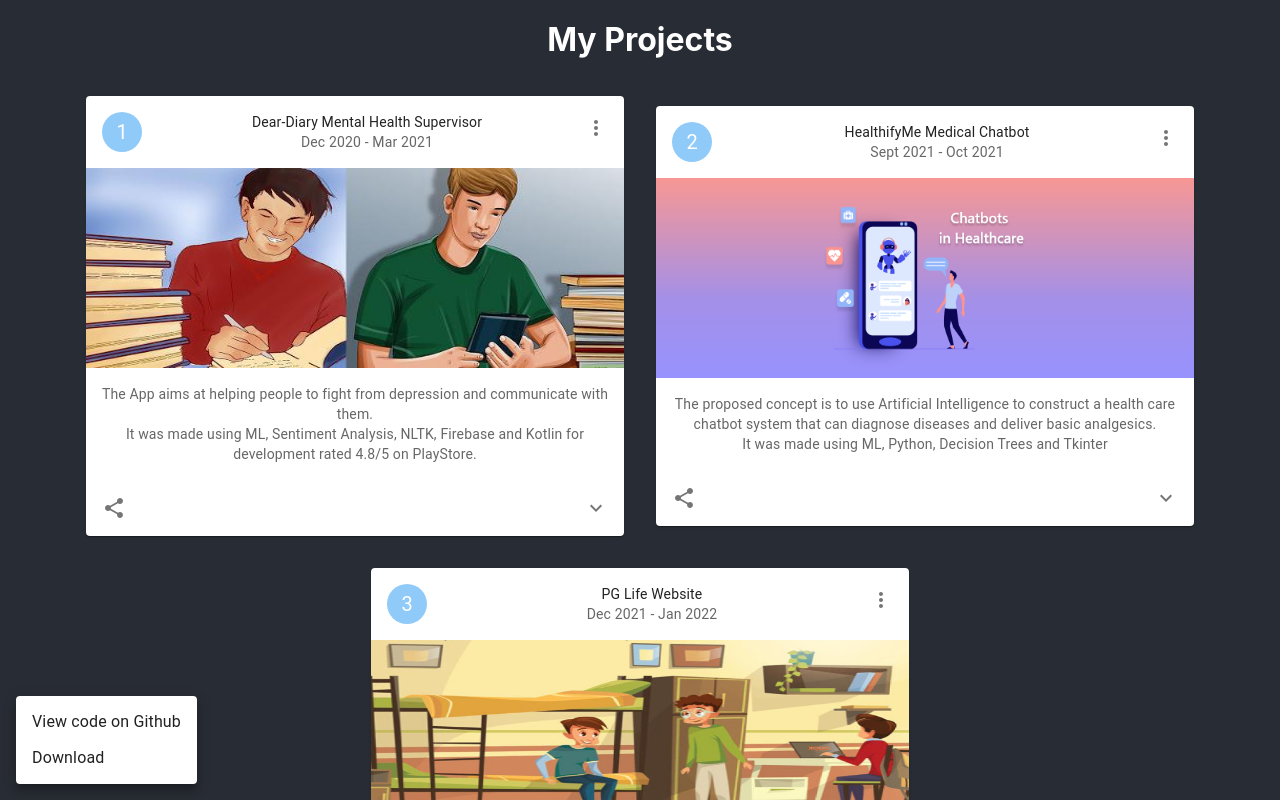
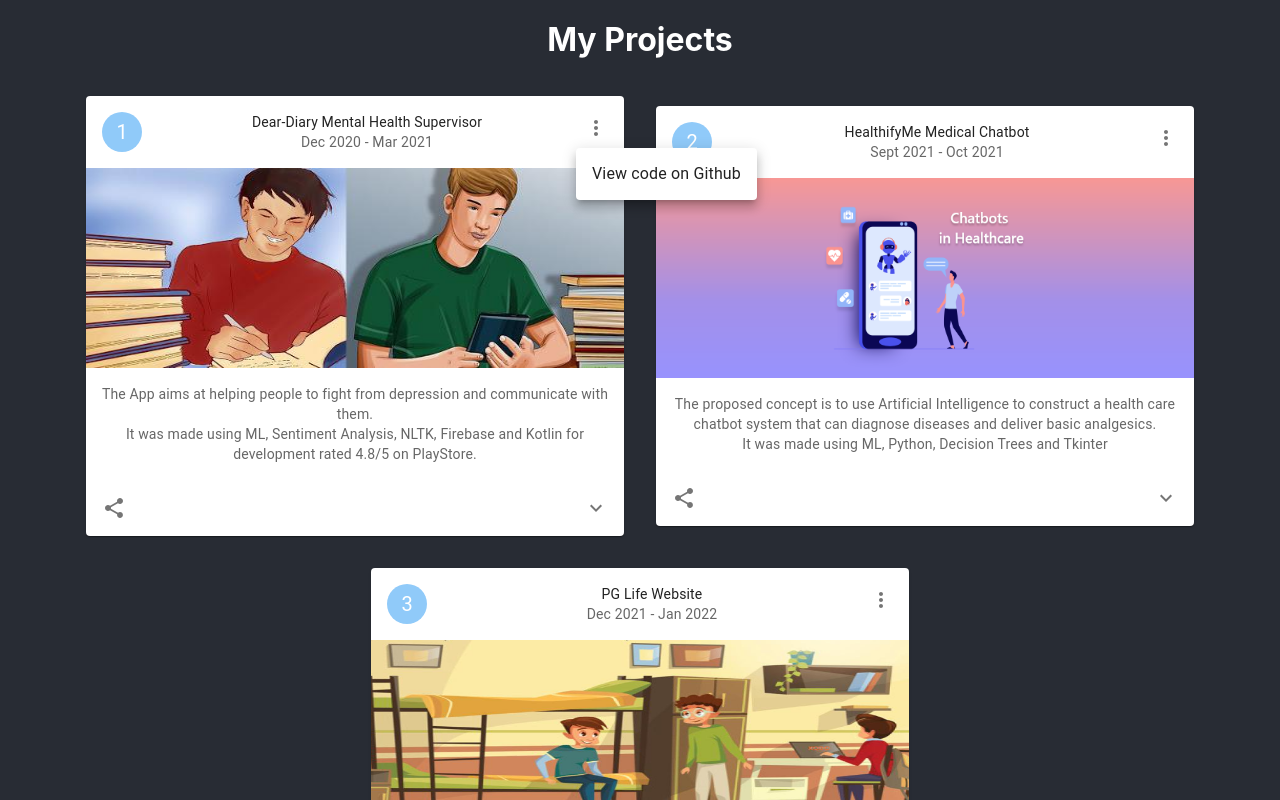
Before and after one commit to priyansh17/portfolio, a React (Create React App) app: page /My-Portfolio/projects in a window 1280 px wide. Both pictures are taken after a click on the button 596 px from the left and 128 px from the top of the page. Shown: the top 800 px of the page. Built offline with nearby package versions, Linux system fonts and the light colour scheme; a web font is replaced by a local one.

Commit message:
changes to opning github url

```diff
--- a/src/Pages/ProjectsCard.js
+++ b/src/Pages/ProjectsCard.js
@@ -29,26 +29,32 @@ const ExpandMore = styled((props) => {
 
 function ProjectsCard(props) {
     const [expanded, setExpanded] = React.useState(false);
-    const [expanded2, setExpanded2] = React.useState(null);
-
-    const open = Boolean(expanded2);
-
-    const handleClose = () => {
-        setExpanded2(null);
-    };
+    const [expanded2, setExpanded2] = React.useState(false);
+    const [anchorEl, setAnchorEl] = React.useState(null);
 
     const handleExpandClick = () => {
         setExpanded(!expanded);
     };
 
-    const handleExpandVertIcon = () => {
-        setExpanded2(true);
+    const handleExpandVertIcon = (event) => {
+        setExpanded2(!expanded2);
+        setAnchorEl(event.currentTarget);
     };
 
+    const handleClose = () => {
+        setExpanded2(false);
+        setAnchorEl(null);
+    }
+
     const MoreOptions = [
-        "View code on Github",
-        "Download"
+        "View code on Github"
     ];
+
+    const openUrl = () => {
+       window.open(props.githubUrl, '_blank', 'noopener,noreferrer');
+    }
+
+    const openMenu = Boolean(expanded2);
 
     return (
         <Card>
@@ -59,21 +65,16 @@ function ProjectsCard(props) {
                     </Avatar>
                 }
                 action={
-                    <>
-                        <IconButton aria-label="more" onClick={handleExpandVertIcon} aria-haspopup="true" aria-controls="long-menu">
-                            <MoreVertIcon />
-                        </IconButton>
-                        <Menu expanded2={expanded2} keepMounted onClose={handleClose} open={open}>
-                            {MoreOptions.map((option) => (
-                                <MenuItem
-                                    key={option}
-                                    onClick={handleClose}>
+                    <IconButton aria-label="more" onClick={handleExpandVertIcon} aria-haspopup="true" >
+                        <MoreVertIcon />
+                        <Menu id="moreOptions" anchorEl={anchorEl} onClose={handleClose} open={openMenu}>
+                            {MoreOptions.map((option, index) => (
+                                <MenuItem key={index} onClick={openUrl}>
                                     {option}
                                 </MenuItem>
                             ))}
                         </Menu>
-                    </>
-
+                    </IconButton>
                 }
                 title={props.name}
                 subheader={props.date}
--- a/src/Pages/ProjectsData.js
+++ b/src/Pages/ProjectsData.js
@@ -8,6 +8,7 @@ const projects = [
     "breifDescription1":"",
     "breifDescription2":"",
     "breifDescription3":"",
+    "githubUrl":"https://github.com/priyansh17/BrainRelief",
 },
 {
     "projectName":"HealthifyMe Medical Chatbot",
@@ -18,6 +19,7 @@ const projects = [
     "breifDescription1":"",
     "breifDescription2":"",
     "breifDescription3":"",
+    "githubUrl":"",
 },
 {
     "projectName":"PG Life Website",
@@ -28,6 +30,7 @@ const projects = [
     "breifDescription1":"",
     "breifDescription2":"",
     "breifDescription3":"",
+    "githubUrl":"",
 },
 ];
 
--- a/src/Pages/ProjectsPage.js
+++ b/src/Pages/ProjectsPage.js
@@ -21,10 +21,10 @@ function ProjectsPage(props) {
             <Row style={{ alignItems: "center", justifyContent: "center" }}>
                 {ProjectsData.map((val, ind) => {
                     return (
-                        <Col xs={12} md={6} style={{padding : "1rem"}}>
-                            <ProjectsCard key={ind} name={val['projectName']} date={val['projectDate']}
+                        <Col key={ind} xs={12} md={6} style={{padding : "1rem"}}>
+                            <ProjectsCard name={val['projectName']} date={val['projectDate']}
                                 displayChar={val['projectDisplay']} image={images[ind]} desc={parse(val['projectDescription'])}
-                                para1={val['breifDescription1']} para2={val['breifDescription2']} para3={val['breifDescription3']} />
+                                para1={val['breifDescription1']} para2={val['breifDescription2']} para3={val['breifDescription3']} githubUrl={val['githubUrl']} />
                         </Col>
                     );
                 })}
```
